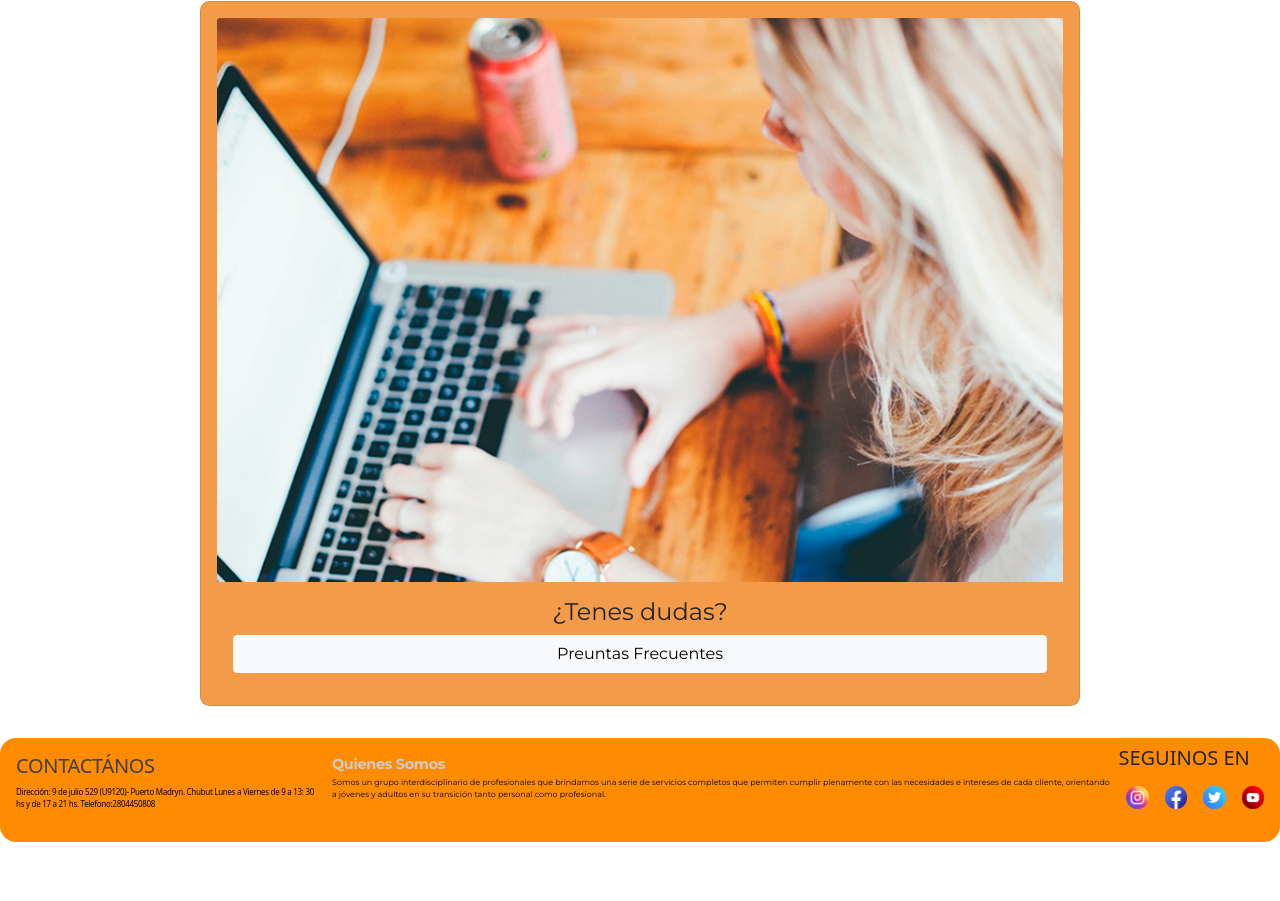
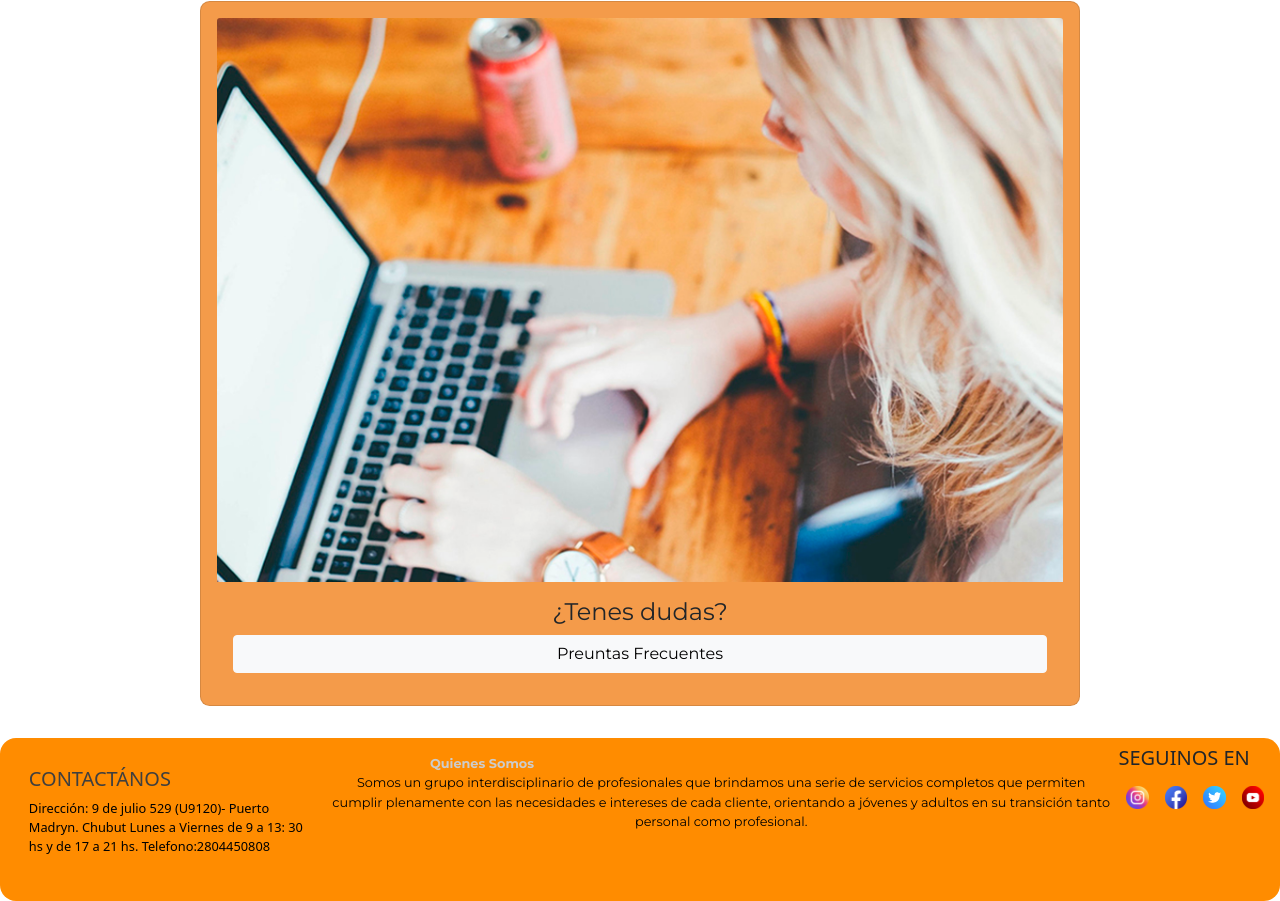
Before and after one commit to bettinaperez17/Proyecto-Cocrear, a website: page index.html in a window 1280 px wide. Shown: the part 1501-2402 px from the top of the page. Before the commit the page ends 2343 px from the top, so only its background shows below. Drawn offline with nearby package versions, Linux system fonts and the light colour scheme.

Commit message:
corrigiendo footer

```diff
--- a/scss/_footer.scss
+++ b/scss/_footer.scss
@@ -21,16 +21,16 @@ footer {
         color: rgb(63, 63, 63);
         font-size: 0.5rem;
         font-weight: bold;
-        letter-spacing: -0.3px;
         max-width: 300px;
         margin: 0.5rem;
+        padding: 0.8rem 0.8rem;
 
     }
 
     .pie-pagina {
         font-weight: lighter;
         color: $text-color1;
-        font-size: 0.5rem;
+        font-size: 0.8rem;
         text-decoration: none;
 
     }
@@ -42,23 +42,24 @@ footer {
         text-decoration: none;
         font-family: $ff ;
         color: rgb(63, 63, 63);
-        font-size: 0.5rem;
+        font-size: 0.8rem;
         font-weight: bold;
         margin: 0.5rem;
     }
     .footer-lists-second a {
         color:#CCCCCC;
-        font-size: 0.9rem;
+        font-size: 0.8rem;
         font-weight: bold;
         text-decoration: none;
-        letter-spacing: -0.3px;
+        text-align: center;
         max-width: 300px;
     }
     .footer-lists-second .pie-pagina {
         font-weight: normal;
         color: $text-color1;
-        font-size: 0.5rem;
+        font-size: 0.8rem;
         text-decoration: none;
+        text-align: center;
     }
 
     .footer-socials {
```
Also changed, not shown: css/style.css, 1 other file.
